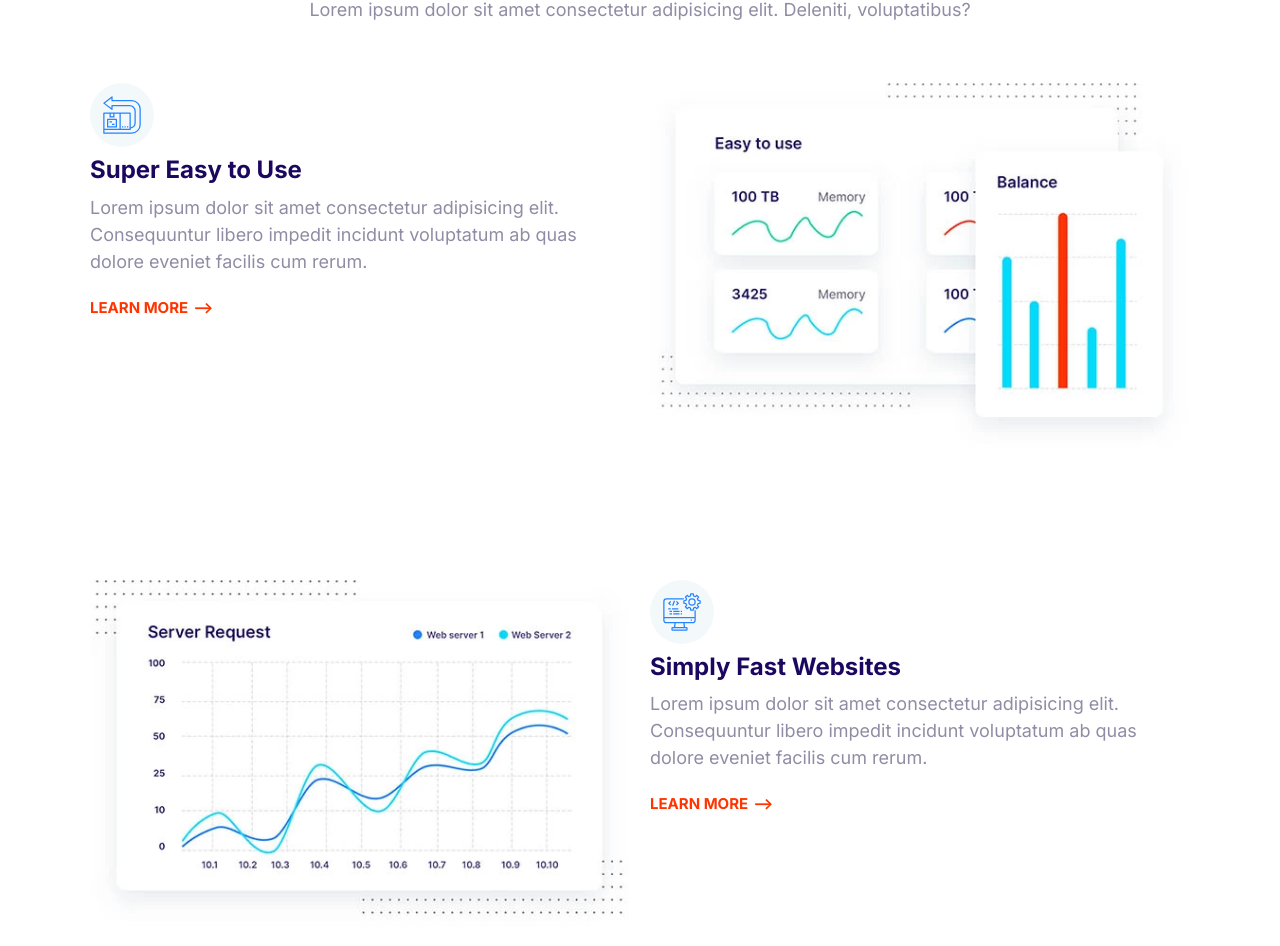
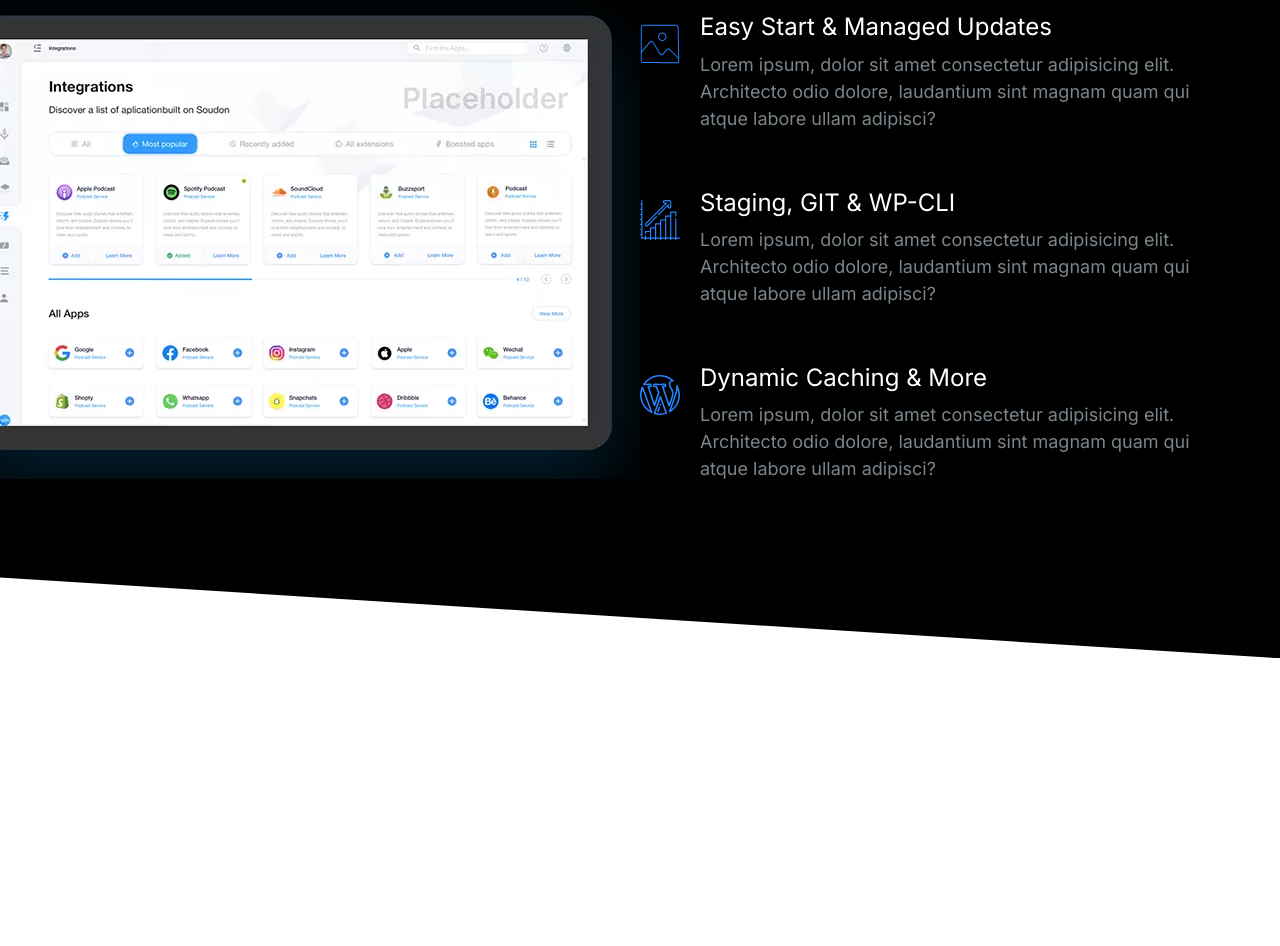
Before and after one commit to ramtinmovahed/moshify, a plain HTML site: page index.html in a window 1280 px wide. Shown: the part 151-1097 px from the top of the page. After the commit the page ends 809 px from the top, so only its background shows below. Drawn offline with Linux system fonts and the light colour scheme.

Commit message:
build the showcase block component.

```diff
--- a/css/styles.css
+++ b/css/styles.css
@@ -14,6 +14,10 @@
 	box-sizing: border-box;
 }
 /* Typography */
+::selection {
+	background-color: var(--color-primary);
+	color: #fff;
+}
 
 html {
 	font-size: 62.5%;
@@ -42,6 +46,7 @@ h2 {
 }
 h3 {
 	font-size: 3rem;
+	font-weight: 500;
 }
 
 p {
@@ -130,7 +135,6 @@ a {
 .list {
 	list-style: none;
 	padding-left: 0;
-	color: var(--color-headings);
 }
 
 .list--inline .list__item {
@@ -141,6 +145,7 @@ a {
 .list--tick {
 	list-style-image: url(../images/tick.svg);
 	padding-left: 3rem;
+	color: var(--color-headings);
 }
 
 .list--tick .list__item {
@@ -403,6 +408,7 @@ a {
 
 .media {
 	display: flex;
+	margin-bottom: 4rem;
 }
 .media__title {
 	margin-top: 0;
@@ -595,16 +601,18 @@ a {
 	color: #7b858b;
 }
 
-.block--dark .block__heading {
+.block--dark h1,
+.block--dark h2,
+.block--dark h3 {
 	color: #fff;
 }
 .block--skewed-right {
 	padding-bottom: calc(var(--padding-vertical) + 4rem);
-	clip-path: polygon(0% 0%, 100% 0%, 100% 100%, 0% 80%);
+	clip-path: polygon(0% 0%, 100% 0%, 100% 100%, 0% 90%);
 }
 .block--skewed-left {
 	padding-bottom: calc(var(--padding-vertical) + 4rem);
-	clip-path: polygon(0% 0%, 100% 0%, 100% 80%, 0% 100%);
+	clip-path: polygon(0% 0%, 100% 0%, 100% 90%, 0% 100%);
 }
 
 .container {
@@ -672,9 +680,6 @@ a {
 }
 
 /* Hero */
-.hero {
-	clip-path: polygon(0% 0%, 100% 0%, 100% 90%, 0% 100%);
-}
 
 .hero__tagline {
 	font-size: 2rem;
@@ -757,3 +762,23 @@ a {
 		order: 2;
 	}
 }
+
+/* Showcase Block */
+
+.block-showcase__image > img {
+	width: 100%;
+}
+
+@media screen and (min-width: 768px) {
+	.block-showcase .grid {
+		grid-template-columns: 50% 50%;
+	}
+
+	.block-showcase__image {
+		justify-self: end;
+	}
+	.block-showcase__image > img {
+		width: auto;
+		max-width: 700px;
+	}
+}
--- a/index.html
+++ b/index.html
@@ -14,66 +14,65 @@
 </head>
 
 <body>
-  <section class="block container">
+  <section class="block block--dark block--skewed-right block-showcase">
     <header class="block__header">
-      <h2>Host on the Cloud to Keep Growing</h2>
-      <p>Lorem ipsum dolor sit amet consectetur adipisicing elit. Deleniti, voluptatibus?</p>
+      <h2>User-friendly Control Panel</h2>
     </header>
-    <article class="grid grid--1x2 feature">
-      <div class="feature__content">
-        <span class="icon-container">
+    <div class="container grid grid--1x2">
+      <picture class="block-showcase__image">
+        <source type="image/webp" srcset="images/ipad.webp 1x, images/ipad@2x.webp 2x">
+        <source type="image/png" srcset="images/ipad.png 1x, images/ipad@2x.png 2x">
+        <img src="images/ipad.png" alt="">
+      </picture>
+      <ul class="list">
+        <li>
+          <div class="media">
+            <div class="media__image">
               <svg class="icon icon--primary">
-            <use xlink:href="images/sprite.svg#easy"></use>
+                <use xlink:href="images/sprite.svg#snap"></use>
               </svg>
-        </span>
-        <h3 class="feature__heading">Super Easy to Use</h3>
-        <p>Lorem ipsum dolor sit amet consectetur adipisicing elit. Consequuntur libero impedit incidunt voluptatum ab
-          quas dolore eveniet facilis cum rerum.</p>
-        <a href="#" class="link-arrow">Learn More</a>
             </div>
-      <picture>
-        <source type="image/webp" srcset="images/easy.webp 1x, images/easy@2x.webp 2x">
-        <source type="image/jpg" srcset="images/easy.jpg 1x, images/easy@2x.jpg 2x">
-        <img class="feature__image" src="images/easy@2x.jpg" alt="">
-      </picture>
-    </article>
-    <article class="grid grid--1x2 feature">
-      <div class="feature__content">
-        <span class="icon-container">
+            <div class="media__body">
+              <h3 class="media__title">Easy Start & Managed Updates</h3>
+              <p>Lorem ipsum, dolor sit amet consectetur adipisicing elit. Architecto odio dolore, laudantium sint
+                magnam quam
+                qui atque labore ullam adipisci?</p>
+            </div>
+          </div>
+        </li>
+        <li>
+          <div class="media">
+            <div class="media__image">
               <svg class="icon icon--primary">
-            <use xlink:href="images/sprite.svg#computer"></use>
+                <use xlink:href="images/sprite.svg#growth"></use>
               </svg>
-        </span>
-        <h3 class="feature__heading">Simply Fast Websites</h3>
-        <p>Lorem ipsum dolor sit amet consectetur adipisicing elit. Consequuntur libero impedit incidunt voluptatum ab
-          quas dolore eveniet facilis cum rerum.</p>
-        <a href="#" class="link-arrow">Learn More</a>
             </div>
-      <picture>
-        <source type="image/webp" srcset="images/fast.webp 1x, images/fast@2x.webp 2x">
-        <source type="image/jpg" srcset="images/fast.jpg 1x, images/fast@2x.jpg 2x">
-        <img class="feature__image" src="images/fast@2x.jpg" alt="">
-      </picture>
-    </article>
+            <div class="media__body">
+              <h3 class="media__title">Staging, GIT & WP-CLI</h3>
+              <p>Lorem ipsum, dolor sit amet consectetur adipisicing elit. Architecto odio dolore, laudantium sint
+                magnam quam
+                qui atque labore ullam adipisci?</p>
+            </div>
+          </div>
+        </li>
+        <li>
+          <div class="media">
+            <div class="media__image">
+              <svg class="icon icon--primary">
+                <use xlink:href="images/sprite.svg#wordpress"></use>
+              </svg>
+            </div>
+            <div class="media__body">
+              <h3 class="media__title">Dynamic Caching & More</h3>
+              <p>Lorem ipsum, dolor sit amet consectetur adipisicing elit. Architecto odio dolore, laudantium sint
+                magnam quam
+                qui atque labore ullam adipisci?</p>
+            </div>
+          </div>
+        </li>
+      </ul>
 
-    <article class="grid grid--1x2 feature">
-      <div class="feature__content">
-        <span class="icon-container">
-          <svg class="icon icon--primary">
-            <use xlink:href="images/sprite.svg#clock"></use>
-          </svg>
-        </span>
-        <h3 class="feature__heading">WordPress made easy</h3>
-        <p>Lorem ipsum dolor sit amet consectetur adipisicing elit. Consequuntur libero impedit incidunt voluptatum ab
-          quas dolore eveniet facilis cum rerum.</p>
-        <a href="#" class="link-arrow">Learn More</a>
     </div>
-      <picture>
-        <source type="image/webp" srcset="images/wordpress.webp 1x, images/wordpress@2x.webp 2x">
-        <source type="image/jpg" srcset="images/wordpress.jpg 1x, images/wordpress@2x.jpg 2x">
-        <img class="feature__image" src="images/wordpress@2x.jpg" alt="">
-      </picture>
-    </article>
   </section>
   <script src="js/main.js"></script>
 </body>
```
Also changed, not shown: components/showcase-block.html (added), images/ipad.png (added), images/ipad.webp (added), images/ipad@2x.png (added), images/ipad@2x.webp (added). Lines whose indentation alone changed are shown as unchanged.
